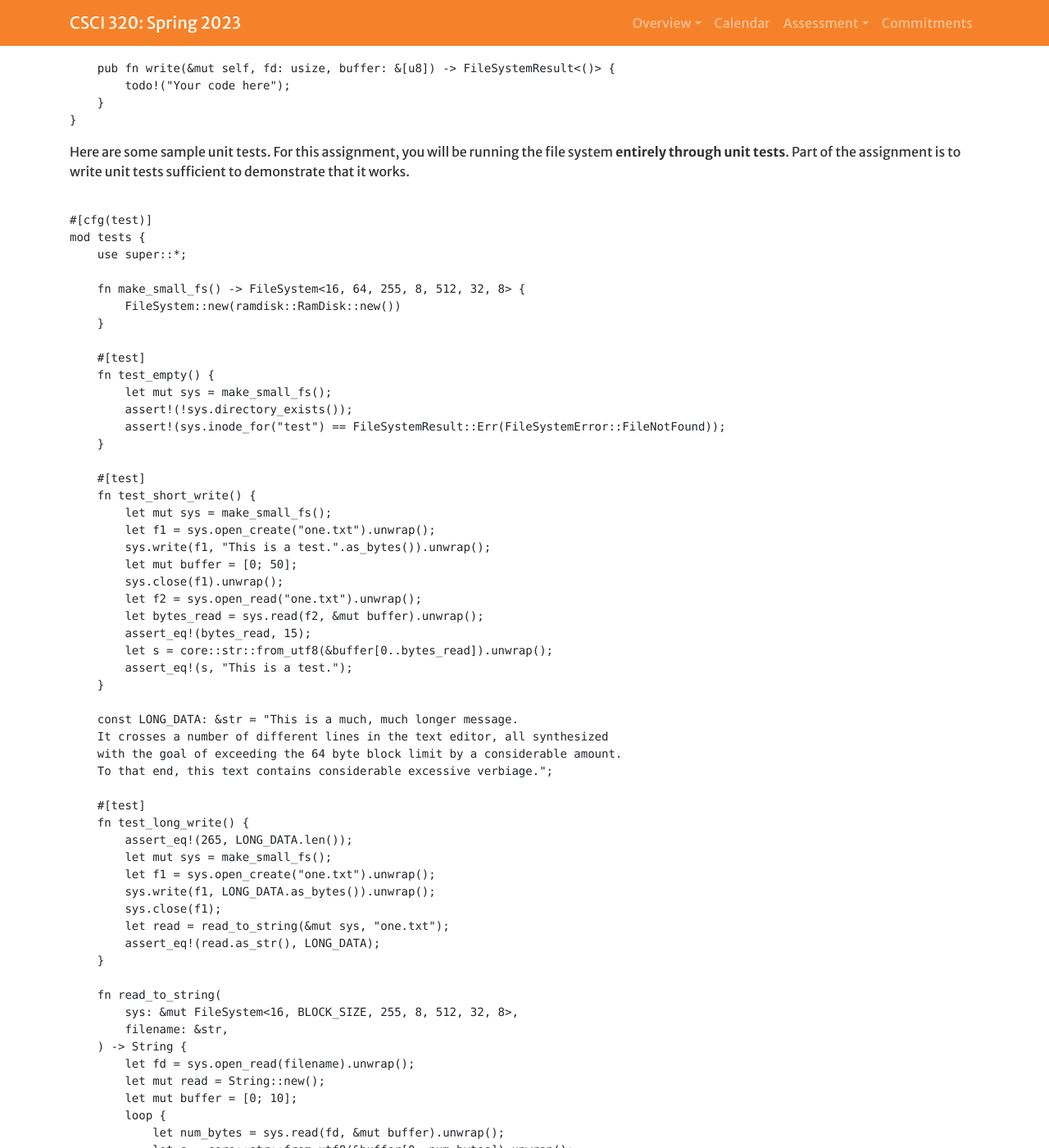
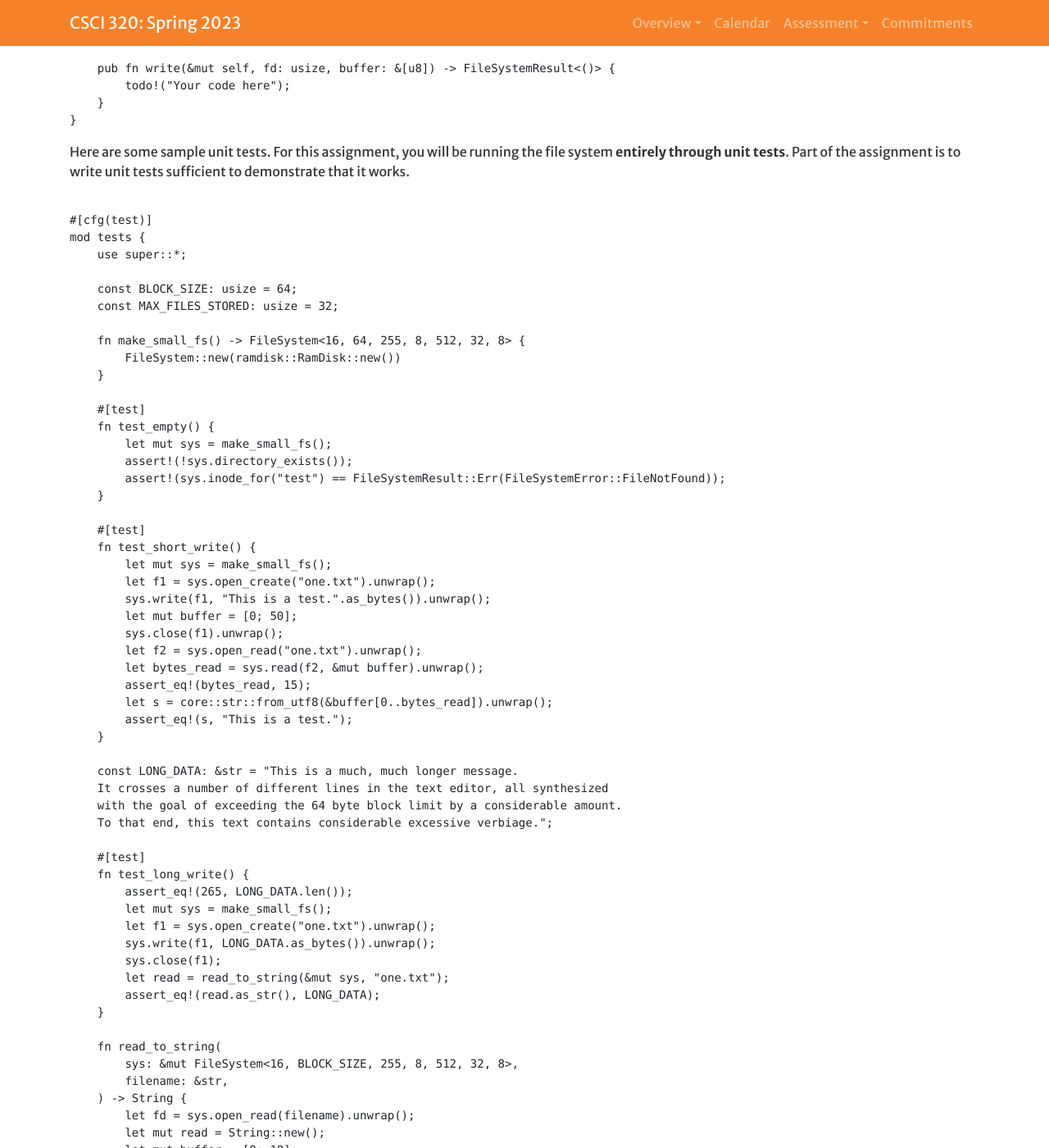
Before and after one commit to Hendrix-CS/csci320, a Jekyll site: the page built from projects/filesystem.md, in a window 1280 px wide and 1400 px high, scrolled down 6548 px. Shown: the whole window at 82% size. Built offline with Jekyll 4.4.1, drawn with Linux system fonts in a browser that asks for light colours; a script that is not in the unit is left out; some of the changed text lies outside the part shown.

Commit message:
Added missing constants.

```diff
--- a/projects/filesystem.md
+++ b/projects/filesystem.md
@@ -325,6 +325,9 @@ tests sufficient to demonstrate that it works.
 mod tests {
     use super::*;
 
+    const BLOCK_SIZE: usize = 64;
+    const MAX_FILES_STORED: usize = 32;
+
     fn make_small_fs() -> FileSystem<16, 64, 255, 8, 512, 32, 8> {
         FileSystem::new(ramdisk::RamDisk::new())
     }
```
